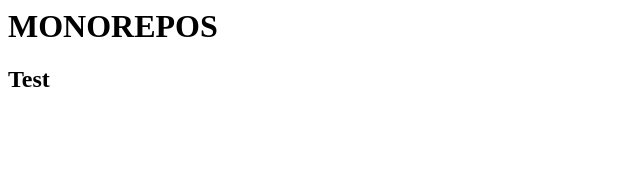
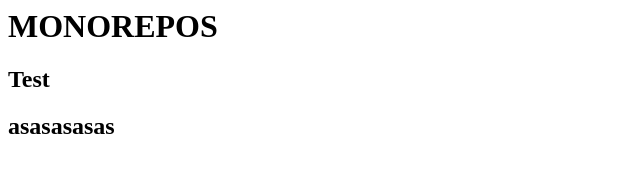
Before and after one commit to abdullahjajja/monorepos, a plain HTML site: page index.html in a window 1280 px wide. Shown: the whole page, without its empty margins (0-640 px from the left). Drawn offline with Linux system fonts and the light colour scheme.

Commit message:
invoke pipelin

```diff
--- a/index.html
+++ b/index.html
@@ -2,5 +2,6 @@
   <body>
     <H1>MONOREPOS<H1>
     <H2>Test<H2>
+      asasasasas
   </body>
   </html>
```
